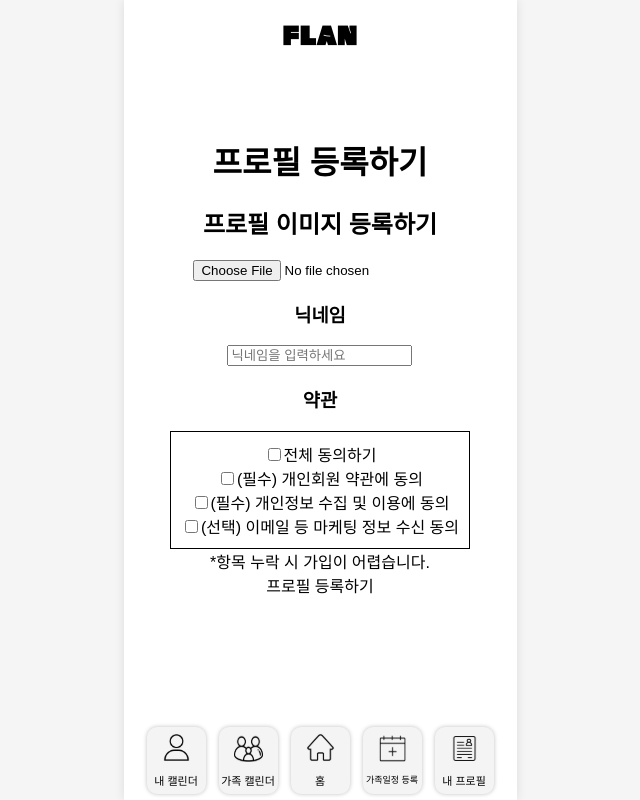
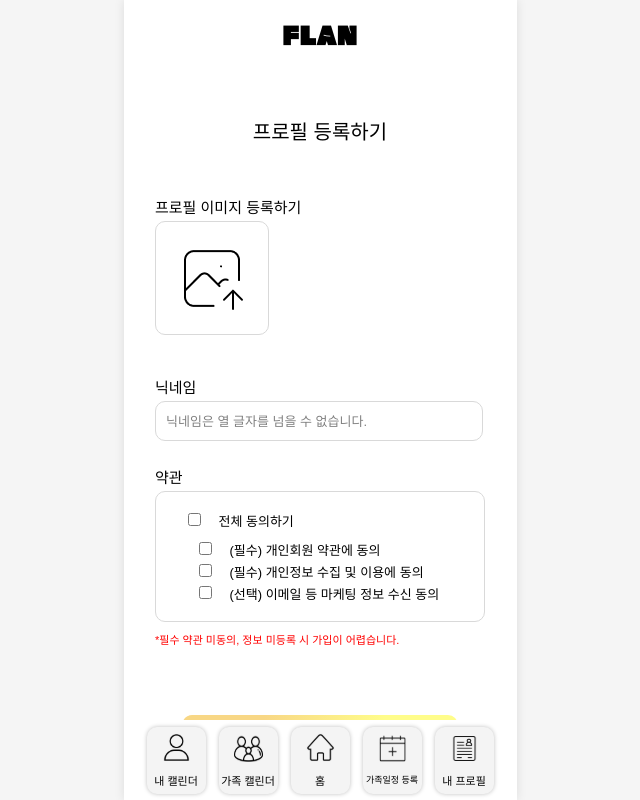
Before and after one commit to 2024GanzithonPYTHON/6_Ganzi_Frontend, a React (Vite) app: page /Register in a window 1280 px wide. Shown: the whole page, without its empty margins (320-960 px from the left). Built offline with nearby package versions, Linux system fonts and the light colour scheme; a web font is replaced by a local one.

Commit message:
회원가입 페이지 css 완

```diff
--- a/src/pages/login/Register.css
+++ b/src/pages/login/Register.css
@@ -1,5 +1,121 @@
-.must {
+.register-title {
+    font-size: 20px;
+    font-weight: 500;
+    margin-bottom: 51px;
+}
+
+.img-upload-container {
+    display: flex; /* 제목과 버튼을 한 줄에 배치 */
+    flex-direction: column;
+    align-items: flex-start; /* 상단 기준으로 정렬 */
+    margin-right: 163px; /* 컨테이너를 왼쪽으로 이동 */
+  }
+
+.img-upload-title {
+    font-size: 15px;
+    font-weight: 500;
+    margin-bottom: 4px;
+}
+
+.image-upload-label {
+    display: inline-block;
+  cursor: pointer;
+  position: relative;
+  display: flex;
+  justify-content: center;
+  align-items: center;
+  width: 114px; /* 버튼 크기 */
+  height: 114px;
+  overflow: hidden;
+  border-radius: 10px;
+  border: 1px solid #d9d9d9;
+  margin-bottom: 25px;
+}
+
+.upload-button-image {
+  width: 72px;
+  height: 72px;
+  object-fit: cover;
+}
+
+.file-input {
+  display: none;
+}
+
+.nickEditContainer {
+    display: flex; /* 제목과 버튼을 한 줄에 배치 */
+    flex-direction: column;
+    align-items: flex-start; /* 상단 기준으로 정렬 */
+
+  }
+
+  .nickTitle {
+    font-size: 15px;
+    margin-bottom: 4px;
+  }
+
+  .nickname-input {
+      padding: 10px;
+      width: 328px;
+      font-size: 16px;
+      margin-bottom: 25px;
+      border-radius: 10px;
+        border: 0.3px solid #d9d9d9;
+    }
+
+    .agreeContainer {
+        display: flex; /* 제목과 버튼을 한 줄에 배치 */
+        flex-direction: column;
+        align-items: flex-start; /* 상단 기준으로 정렬 */
+
+      }
+
+.agreements-border {
+    width: 330px;
+    border: 0.3px solid #d9d9d9;
+    padding: 18px;
+    border-radius: 10px;
+    display: flex; /* 제목과 버튼을 한 줄에 배치 */
+    flex-direction: column;
+    align-items: flex-start; /* 상단 기준으로 정렬 */
+    gap: 2px;
+}
+
+.agreements-title {
+    font-size: 15px;
+    font-weight: 500;
+    margin-bottom: 4px;
+}
+
+.all-agree {
+    font-size: 13px;
+    font-weight: 500;
+    margin-left: 10px;
+    margin-bottom: 7px;
+}
+
+.single-agree {
+    font-size: 13px;
+    font-weight: 275;
+    margin-left: 21px;
+}
+
+.must-notice {
     font-size: 11px;
     color: red;
     font-weight: 500;
+    margin-top: 9px;
+    margin-bottom: 68px;
 }
+
+.register-button {
+    width: 276px;
+    height: 43.74px;
+    border-radius: 10px;
+    background: var(--Linear, linear-gradient(95deg, #F8D785 29.47%, #FFFD8A 72.69%));
+}
+
+input::placeholder {
+    color: gray;
+    font-size: 13px;
+  }
--- a/src/pages/login/Register.jsx
+++ b/src/pages/login/Register.jsx
@@ -1,6 +1,10 @@
 import React, { useState } from 'react';
+/* import { useNavigate } from 'react-router-dom'; 리다이렉트 정해지면 활성화 */
+import profileUpload from '../../assets/myPage/imageUploader.png';
+import './Register.css'
 
 function Register() {
+  /* const navigate = useNavigate(); api 붙이면 리다이렉트 위치 정하고 쓰기 */
   const [profileImage, setProfileImage] = useState(null);
   const [nickname, setNickname] = useState('');
   const [agreements, setAgreements] = useState({
@@ -10,8 +14,11 @@ function Register() {
     optionalC: false,
   });
 
-  const handleImageUpload = (e) => {
-    setProfileImage(e.target.files[0]);
+  const handleImageUpload = (event) => {
+    const file = event.target.files[0];
+    if (file) {
+      setProfileImage(URL.createObjectURL(file));
+    }
   };
 
   const handleNicknameChange = (e) => {
@@ -23,6 +30,7 @@ function Register() {
       ...agreements,
       [type]: !agreements[type],
     };
+
 
     // Check if both requiredA and requiredB are true for enabling "all"
     if (type === 'all') {
@@ -42,66 +50,83 @@ function Register() {
 
   return (
     <div>
-      <h1>프로필 등록하기</h1>
+      <div className='register-title'>프로필 등록하기</div>
 
       <section>
-        <h2>프로필 이미지 등록하기</h2>
-        <input type="file" onChange={handleImageUpload} />
+        <div className='img-upload-container'>
+        {/* 프로필 이미지 업로드 버튼 */}
+        <div className='img-upload-title'>프로필 이미지 등록하기</div>
+        <label htmlFor="profileImageUpload" className="image-upload-label">
+          <img
+            src={profileImage || profileUpload}
+            alt="프로필 이미지"
+            className="upload-button-image"
+          />
+        </label>
+        <input
+          type="file"
+          id="profileImageUpload"
+          className="file-input"
+          onChange={handleImageUpload}
+        />
+        </div>
       </section>
 
       <section>
-        <h3>닉네임</h3>
-        <input
-          type="text"
-          placeholder="닉네임을 입력하세요"
-          value={nickname}
-          onChange={handleNicknameChange}
-        />
+        <div className='nickEditContainer'>
+          <div className='nickTitle'>닉네임</div>
+          <input
+            type="text"
+            placeholder="닉네임은 열 글자를 넘을 수 없습니다."
+            className="nickname-input"
+            value={nickname}
+            onChange={handleNicknameChange}
+          />
+        </div>
       </section>
 
       <section>
-        <h3>약관</h3>
-        <div style={{ border: '1px solid black', padding: '10px' }}>
-          <label>
+        <div className='agreeContainer'>
+        <div className='agreements-title'>약관</div>
+        <div className='agreements-border'>
+          <label className='all-agree'>
             <input
               type="checkbox"
               checked={agreements.all}
               onChange={() => handleAgreementChange('all')}
             />
-            전체 동의하기
+            &nbsp;&nbsp;&nbsp;&nbsp;전체 동의하기
           </label>
-          <br />
-          <label>
+          <label className='single-agree'>
             <input
               type="checkbox"
               checked={agreements.requiredA}
               onChange={() => handleAgreementChange('requiredA')}
             />
-            (필수) 개인회원 약관에 동의
+            &nbsp;&nbsp;&nbsp;&nbsp;(필수) 개인회원 약관에 동의
           </label>
-          <br />
-          <label>
+          <label className='single-agree'>
             <input
               type="checkbox"
               checked={agreements.requiredB}
               onChange={() => handleAgreementChange('requiredB')}
             />
-            (필수) 개인정보 수집 및 이용에 동의
+            &nbsp;&nbsp;&nbsp;&nbsp;(필수) 개인정보 수집 및 이용에 동의
           </label>
-          <br />
-          <label>
+          <label className='single-agree'>
             <input
               type="checkbox"
               checked={agreements.optionalC}
               onChange={() => handleAgreementChange('optionalC')}
             />
-            (선택) 이메일 등 마케팅 정보 수신 동의
+            &nbsp;&nbsp;&nbsp;&nbsp;(선택) 이메일 등 마케팅 정보 수신 동의
           </label>
         </div>
+        <div className='must-notice'>*필수 약관 미동의, 정보 미등록 시 가입이 어렵습니다.</div>
+        </div>
       </section>
-      <div className='must'>*항목 누락 시 가입이 어렵습니다.</div>
 
-      <button disabled={!isRegisterButtonEnabled}>프로필 등록하기</button>
+      <button disabled={!isRegisterButtonEnabled} className='register-button'>프로필 등록하기</button>
     </div>
   );
 }
--- a/src/pages/myPage/EditProfile.css
+++ b/src/pages/myPage/EditProfile.css
@@ -76,6 +76,8 @@
     width: 328px;
     font-size: 16px;
     margin-bottom: 25px;
+    border-radius: 10px;
+    border: 0.3px solid #d9d9d9;
   }
 
   .delete-button {
```
